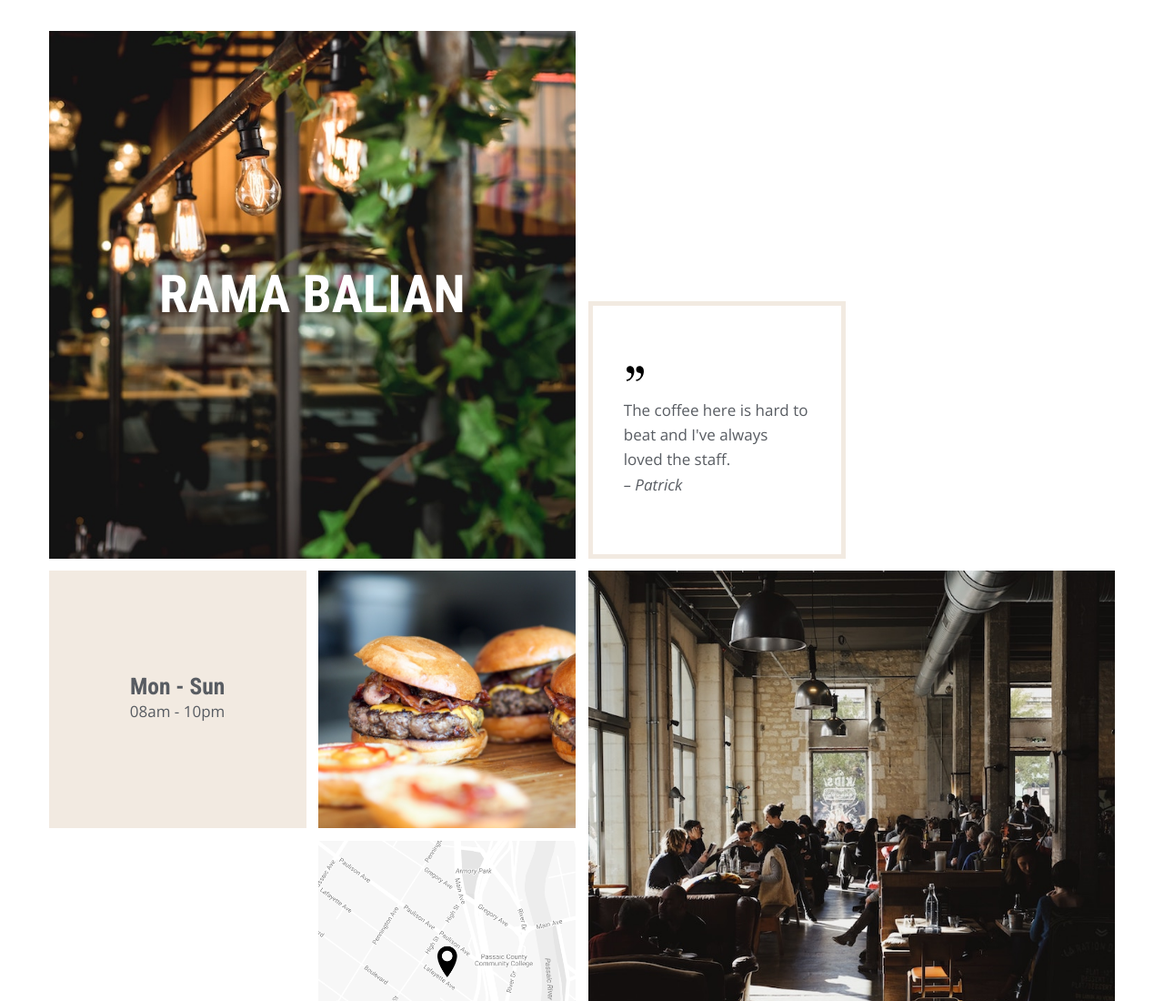
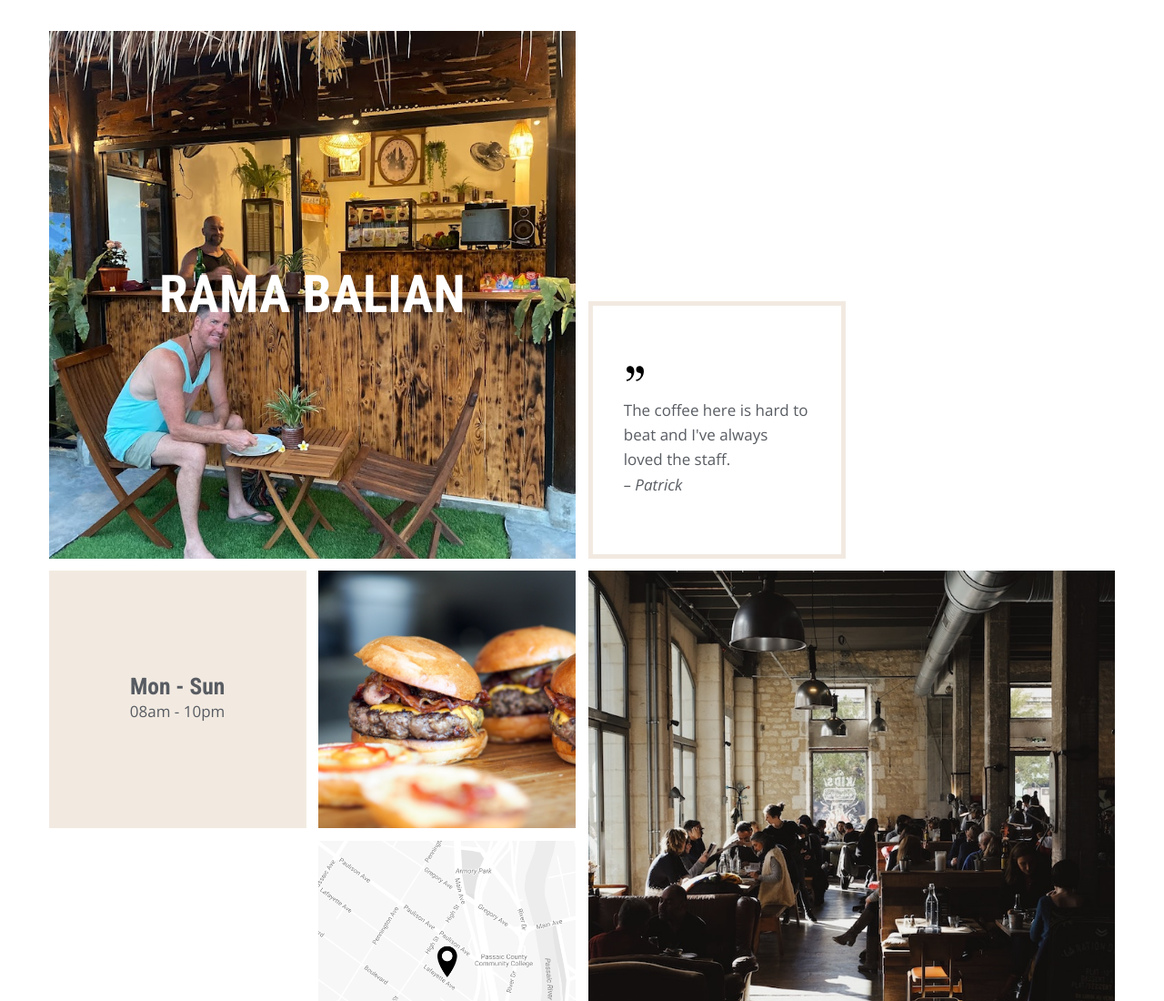
Before and after one commit to ramabalsu/project, a website: page docs/index.html in a window 1280 px wide. Shown: the top 1100 px of the page at 91% size. Drawn offline with nearby package versions, Linux system fonts and the light colour scheme.

Commit message:
build2 main1 picture rama add

```diff
--- a/docs/index.html
+++ b/docs/index.html
@@ -31,7 +31,7 @@
             <!-- Title -->
             <div class="grid-column span-12 reveal-on-scroll is-revealing">
                 <div class="square">
-                    <header class="aspect-ratio__content bg--tan text--white align--center centered-content" style="background:rgba(0,0,0,0) url(img/building2.jpg) no-repeat scroll center center/cover">
+                    <header class="aspect-ratio__content bg--tan text--white align--center centered-content" style="background:rgba(0,0,0,0) url(img/RamaFrontDay.jpg) no-repeat scroll center center/cover">
                         <h1 class="inline-block vertical--middle mb0 uppercase">Rama Balian</h1>
                     </header>
                 </div>
```
